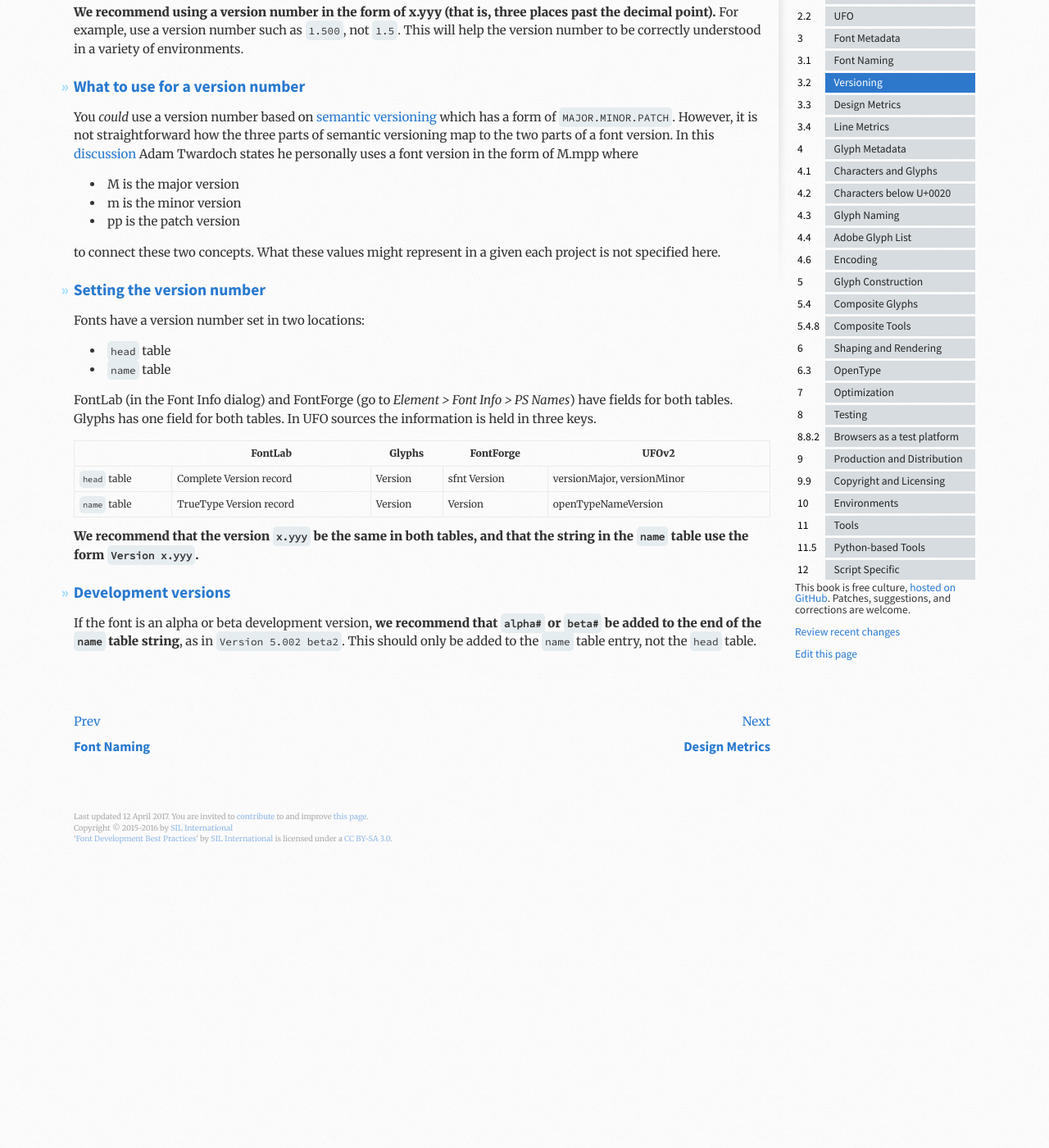
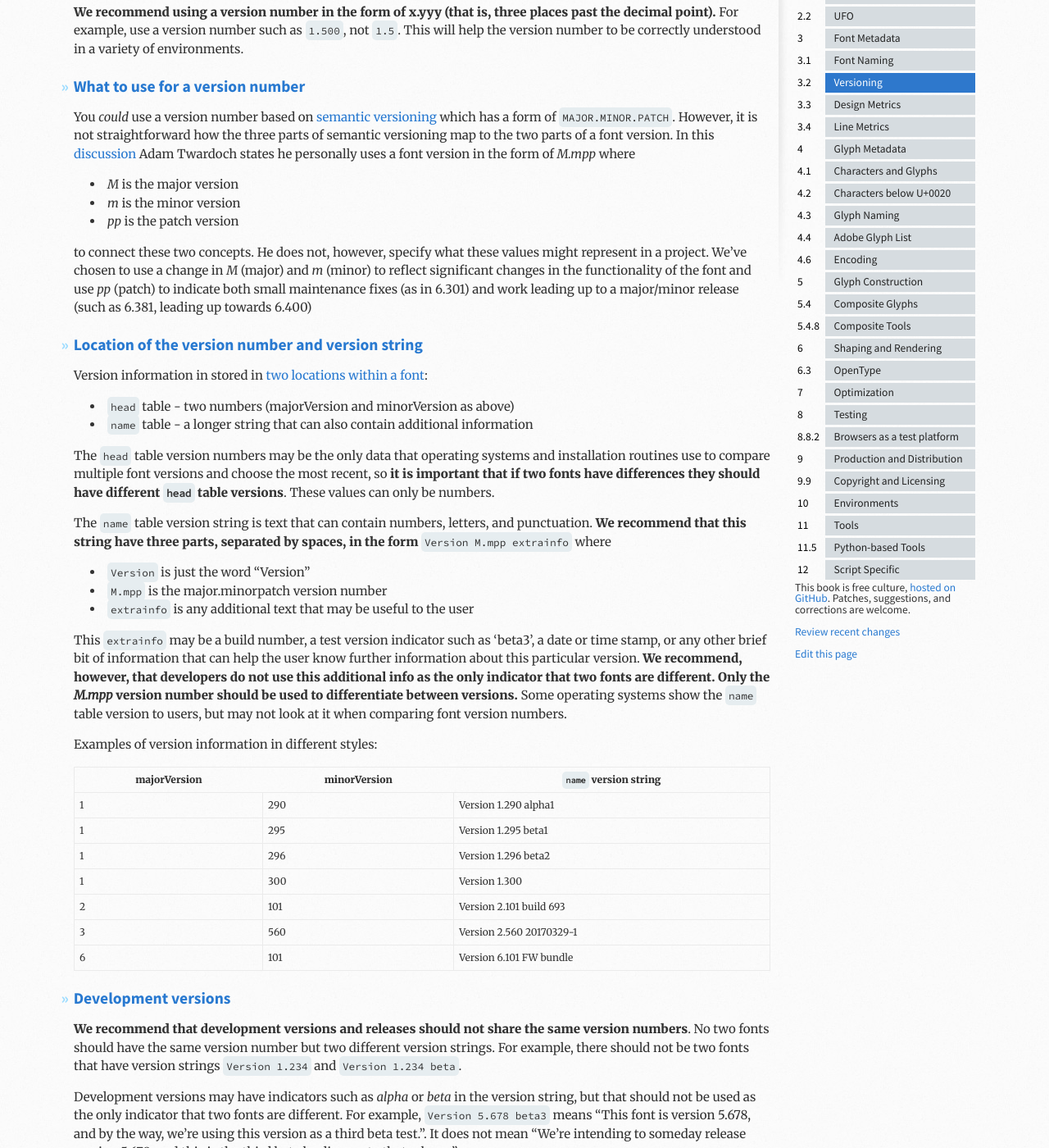
Before and after one commit to silnrsi/FDBP, a Jekyll site: the page built from en-US/Versioning.md, in a window 1280 px wide and 1400 px high, scrolled down 336 px. Shown: the whole window at 82% size. Built offline with Jekyll 4.4.1, drawn with Linux system fonts in a browser that asks for light colours; before the commit the page ends 1444 px from its top, so only the background shows below that; some of the changed text lies outside the part shown.

Commit message:
Restoring most of the expanded version, but using the M.mpp recommendation

```diff
--- a/en-US/Versioning.md
+++ b/en-US/Versioning.md
@@ -16,34 +16,69 @@ A version number in a font is useful in (at least) two situations:
 
 ## What to use for a version number
 
-You _could_ use a version number based on [semantic versioning][Semver] which has a form of `MAJOR.MINOR.PATCH`. However, it is not straightforward how the three parts of semantic versioning map to the two parts of a font version. In this [discussion][Twardoch] Adam Twardoch states he personally uses a font version in the form of M.mpp where
+You _could_ use a version number based on [semantic versioning][Semver] which has a form of `MAJOR.MINOR.PATCH`. However, it is not straightforward how the three parts of semantic versioning map to the two parts of a font version. In this [discussion][Twardoch] Adam Twardoch states he personally uses a font version in the form of _M.mpp_ where
 
-- M is the major version
-- m is the minor version
-- pp is the patch version
+- _M_ is the major version
+- _m_ is the minor version
+- _pp_ is the patch version
 
-to connect these two concepts. What these values might represent in a given each project is not specified here.
+to connect these two concepts. He does not, however, specify what these values might represent in a project. We've chosen to use a change in _M_ (major) and _m_ (minor) to reflect significant changes in the functionality of the font and use _pp_ (patch) to indicate both small maintenance fixes (as in 6.301) and work leading up to a major/minor release (such as 6.381, leading up towards 6.400)
 
-## Setting the version number
+## Location of the version number and version string
 
-Fonts have a version number set in two locations:
+Version information in stored in [two locations within a font][OTSpec]:
 
-- `head` table
-- `name` table
+- `head` table - two numbers (majorVersion and minorVersion as above)
+- `name` table - a longer string that can also contain additional information
 
-FontLab (in the Font Info dialog) and FontForge (go to _Element > Font Info > PS Names_) have fields for both tables. Glyphs has one field for both tables. In UFO sources the information is held in three keys.
+The `head` table version numbers may be the only data that operating systems and installation routines use to compare multiple font versions and choose the most recent, so **it is important that if two fonts have differences they should have different `head` table versions**. These values can only be numbers.
+
+The `name` table version string is text that can contain numbers, letters, and punctuation. **We recommend that this string have three parts, separated by spaces, in the form** `Version M.mpp extrainfo` where
+
+- `Version` is just the word "Version"
+- `M.mpp` is the major.minorpatch version number
+- `extrainfo` is any additional text that may be useful to the user
+
+This `extrainfo` may be a build number, a test version indicator such as 'beta3', a date or time stamp, or any other brief bit of information that can help the user know further information about this particular version. **We recommend, however, that developers do not use this additional info as the only indicator that two fonts are different. Only the _M.mpp_ version number should be used to differentiate between versions.** Some operating systems show the `name` table version to users, but may not look at it when comparing font version numbers.
+
+Examples of version information in different styles:
+
+| majorVersion | minorVersion | `name` version string |
+| --- | --- | --- |
+| 1 | 290 | Version 1.290 alpha1 |
+| 1 | 295 | Version 1.295 beta1 |
+| 1 | 296 | Version 1.296 beta2 |
+| 1 | 300 | Version 1.300 |
+| 2 | 101 | Version 2.101 build 693 |
+| 3 | 560 | Version 2.560 20170329-1 |
+| 6 | 101 | Version 6.101 FW bundle |
+
+## Development versions
+
+**We recommend that development versions and releases should not share the same version numbers**. No two fonts should have the same version number but two different version strings. For example, there should not be two fonts that have version strings `Version 1.234` and `Version 1.234 beta`.
+
+Development versions may have indicators such as _alpha_ or _beta_ in the version string, but that should not be used as the only indicator that two fonts are different. For example, `Version 5.678 beta3` means "This font is version 5.678, and by the way, we're using this version as a third beta test.". It does not mean "We're intending to someday release version 5.678, and this is the third beta leading up to that release."
+
+## How to set the version number and version string
+
+In UFO sources the information is held in three keys in `fontinfo.plist`. FontLab (in the _Font Info_ dialog) and FontForge (go to _Element > Font Info > PS Names_) have fields for both tables.
+
+By default, Glyphs only provides a way to set the Version major and minor numbers (in the _Font Info > Font_ panel). However there is a way to set the version string in that panel:
+
+- Click on the + sign next to _Custom Parameter_
+- Under _Property_ choose _versionString_
+- Type the version string into the _Value_ field
+
+Here is a summary of where to set version numbers and version strings:
 
 | | FontLab | Glyphs | FontForge | UFOv2 |
 | --- | --- | --- | --- | --- |
 | `head` table | Complete Version record | Version | sfnt Version | versionMajor, versionMinor |
-| `name` table | TrueType Version record | Version | Version | openTypeNameVersion |
+| `name` table | TrueType Version record | versionString | Version | openTypeNameVersion |
 
-**We recommend that the version `x.yyy` be the same in both tables, and that the string in the `name` table use the form `Version x.yyy`.**
-
-## Development versions
-
-If the font is an alpha or beta development version, **we recommend that `alpha#` or `beta#` be added to the end of the `name` table string**, as in `Version 5.002 beta2`. This should only be added to the `name` table entry, not the `head` table.
 
 [Semver]: http://semver.org/
 
 [Twardoch]: https://groups.google.com/d/msg/googlefonts-discuss/w6-i0Opikbc/nlFPEibsCQ8J
+
+[OTSpec]: https://www.microsoft.com/en-us/Typography/OpenTypeSpecification.aspx
```
